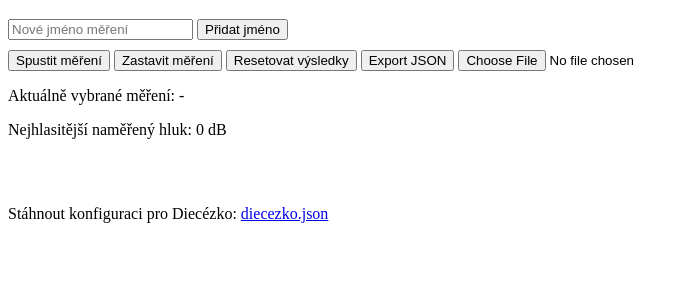
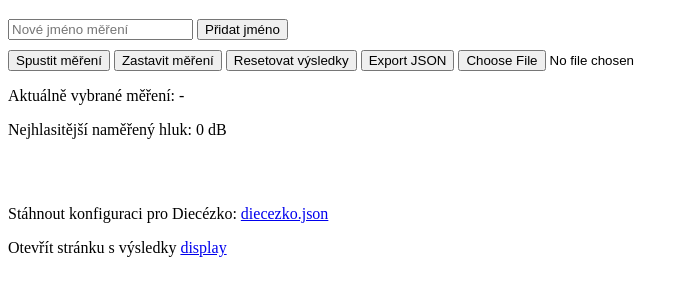
Before and after one commit to petrkucerak/noisemeter, a plain HTML site: page index.html in a window 1280 px wide. Shown: the part 61-356 px from the top of the page, without its empty margins (0-688 px from the left). Drawn offline with Linux system fonts and the light colour scheme.

Commit message:
Add page with results

```diff
--- a/index.html
+++ b/index.html
@@ -36,7 +36,12 @@
 
     <p>
       Stáhnout konfiguraci pro Diecézko:
-      <a href="/diecezko.json" download="">diecezko.json</a>
+      <a href="/diecezko.json" download="diecezko.json">diecezko.json</a>
+    </p>
+
+    <p>
+      Otevřít stránku s výsledky
+      <a href="/display" target="_blank">display</a>
     </p>
 
     <script>
```
